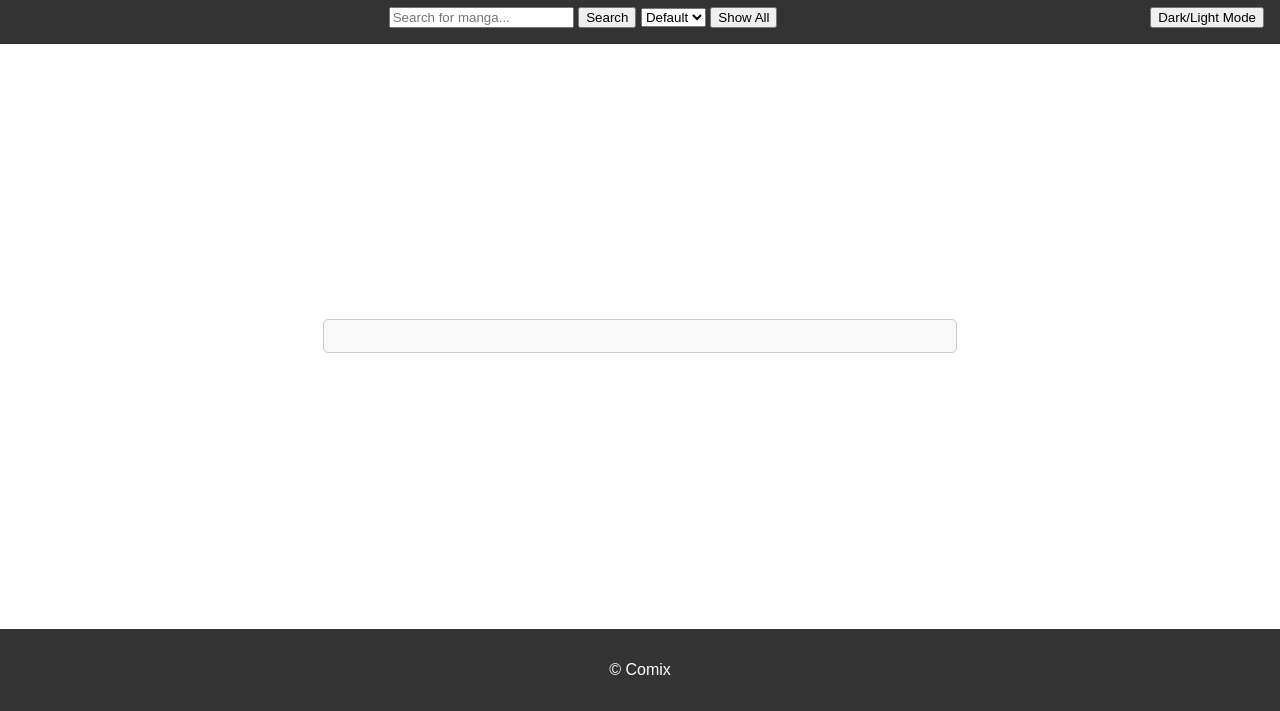
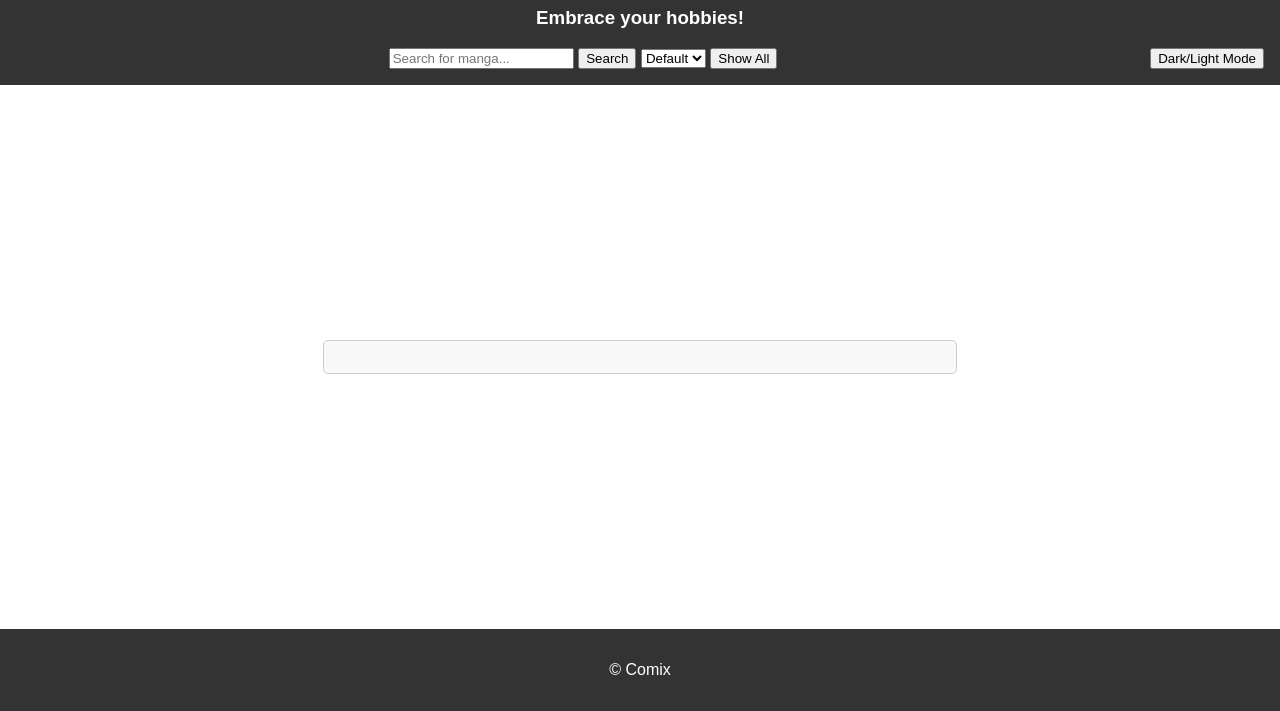
Before and after one commit to KoryrKoryr/Comix-project, a plain HTML site: page index.html in a window 1280 px wide. Shown: the part 89-800 px from the top of the page. Drawn offline with Linux system fonts and the light colour scheme.

Commit message:
File edited

```diff
--- a/index.html
+++ b/index.html
@@ -15,6 +15,7 @@
   <body>
     <header>
       <h1>My Comix</h1>
+      <h3>Embrace your hobbies!</h3>
       <input type="text" id="search-input" placeholder="Search for manga..." />
       <button id="search-button">Search</button>
       <select id="sort-order">
```
